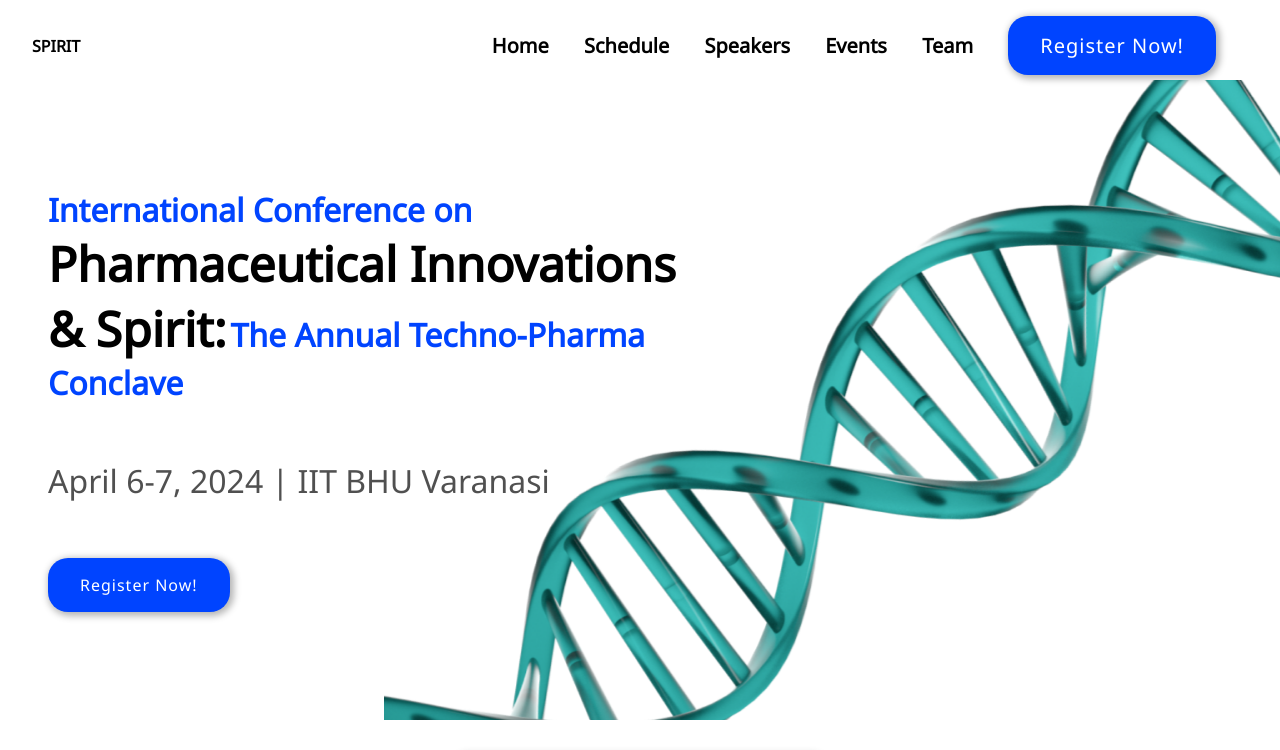
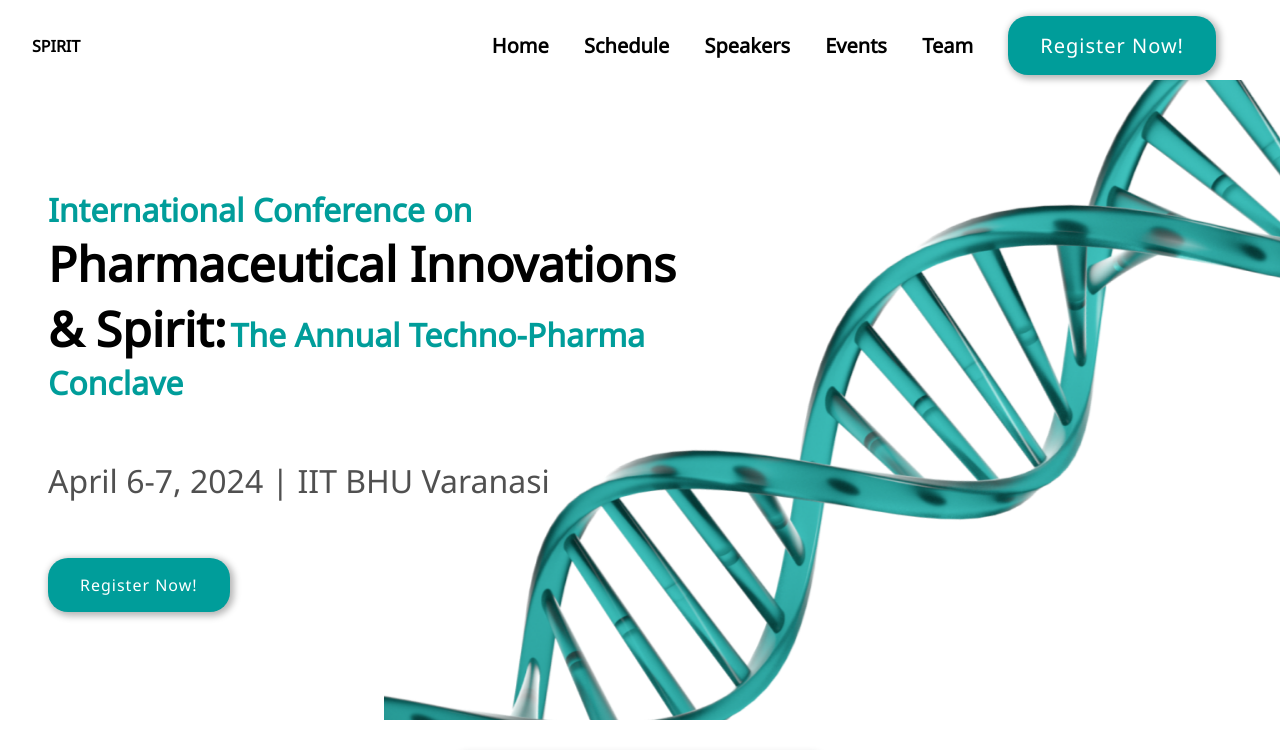
Before and after one commit to itsgeekhokage/spirit-24, a React (Vite) app: page / in a window 1280 px wide. Shown: the top 750 px of the page. Built offline with nearby package versions, Linux system fonts and the light colour scheme.

Commit message:
fixed the bug

```diff
--- a/src/index.css
+++ b/src/index.css
@@ -4,11 +4,6 @@
 :root {
   --primaryColor: #009d9a;
   --secondaryBackground: #f2f7f8;
-}
-
-:root {
-  --primaryColor: rgb(0, 68, 255);
-  --secondaryColor: rgba(0, 68, 255, 0.644);
 }
 
 * {
```
